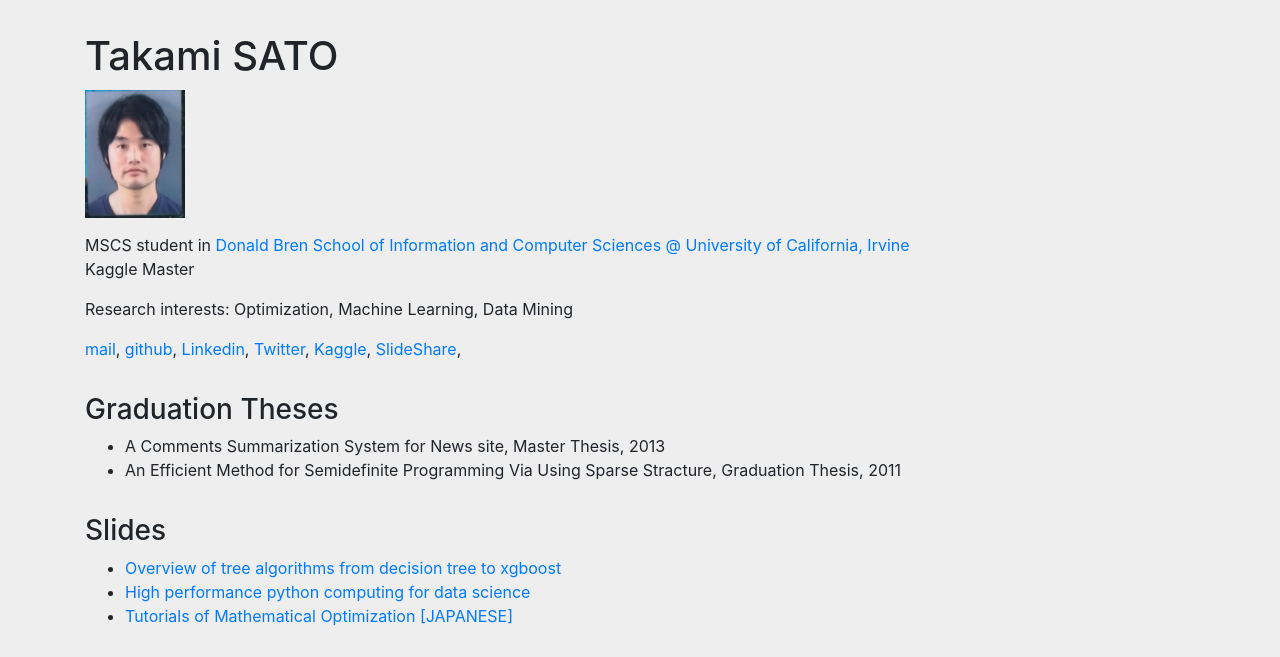
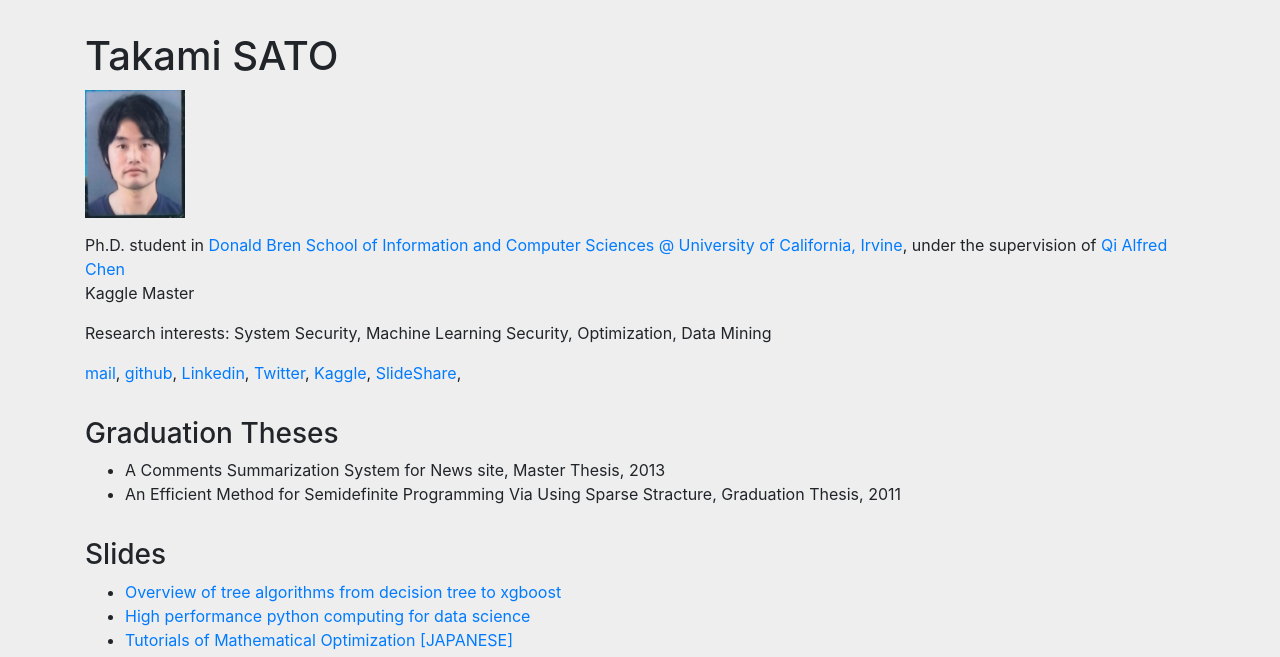
Before and after one commit to tkm2261/tkm2261.github.io, a plain HTML site: page index.html in a window 1280 px wide. Shown: the top 657 px of the page. Drawn offline with Linux system fonts and the light colour scheme.

Commit message:
Update index.html

```diff
--- a/index.html
+++ b/index.html
@@ -48,10 +48,11 @@
       <div style="margin: 10px 0 15px 0;">
 	<img src="img/face.png" width=100>
       </div>
-      <p>MSCS student in <a href="https://www.ics.uci.edu/">Donald Bren School of Information and Computer Sciences @ University of California, Irvine</a><br>
+      <p>Ph.D. student in <a href="https://www.ics.uci.edu/">Donald Bren School of Information and Computer Sciences
+	      @ University of California, Irvine</a>, under the supervision of <a href="https://www.ics.uci.edu/~alfchen/">Qi Alfred Chen</a><br>
           Kaggle Master</p>
 
-      <p>Research interests: Optimization, Machine Learning, Data Mining </p>
+      <p>Research interests: System Security, Machine Learning Security, Optimization, Data Mining </p>
 
       <p>
 	<a href="mailto:takamisato1113[at]gmail.com" target="_blank">mail</a>,
```
